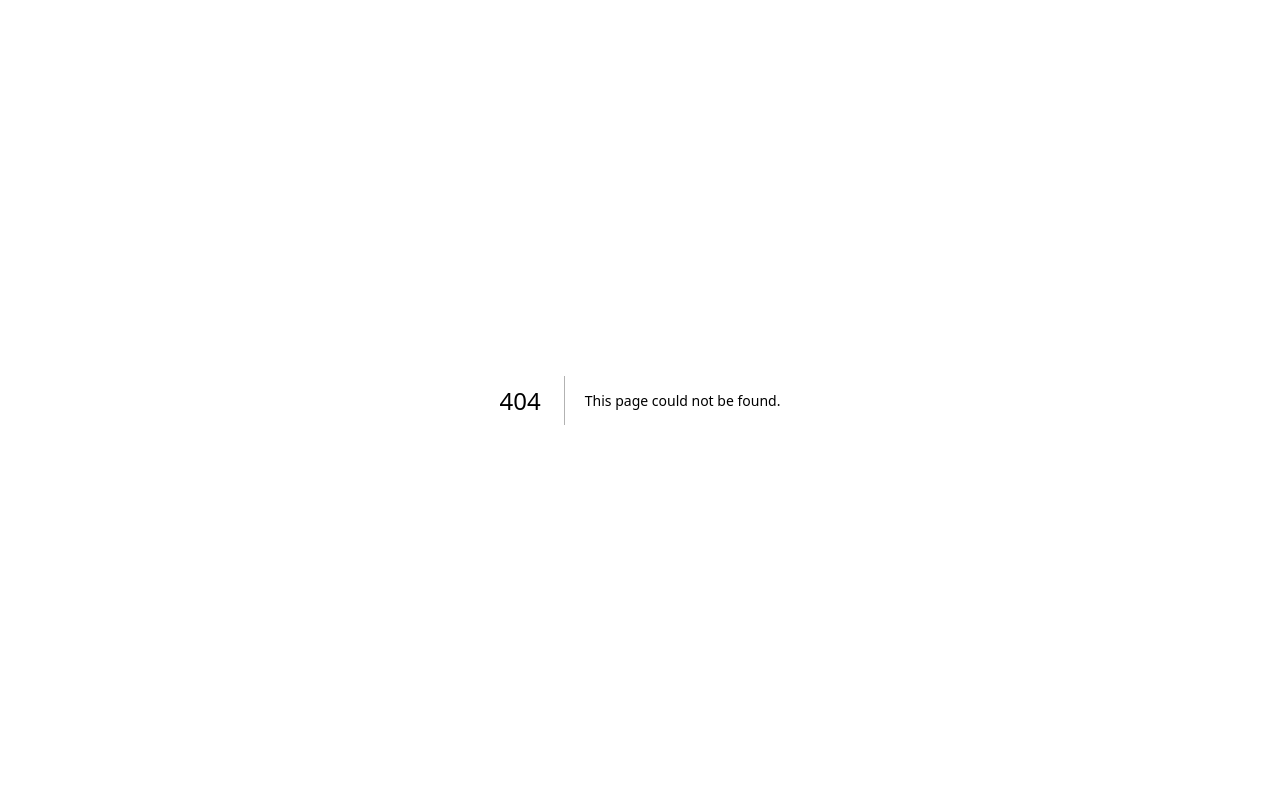
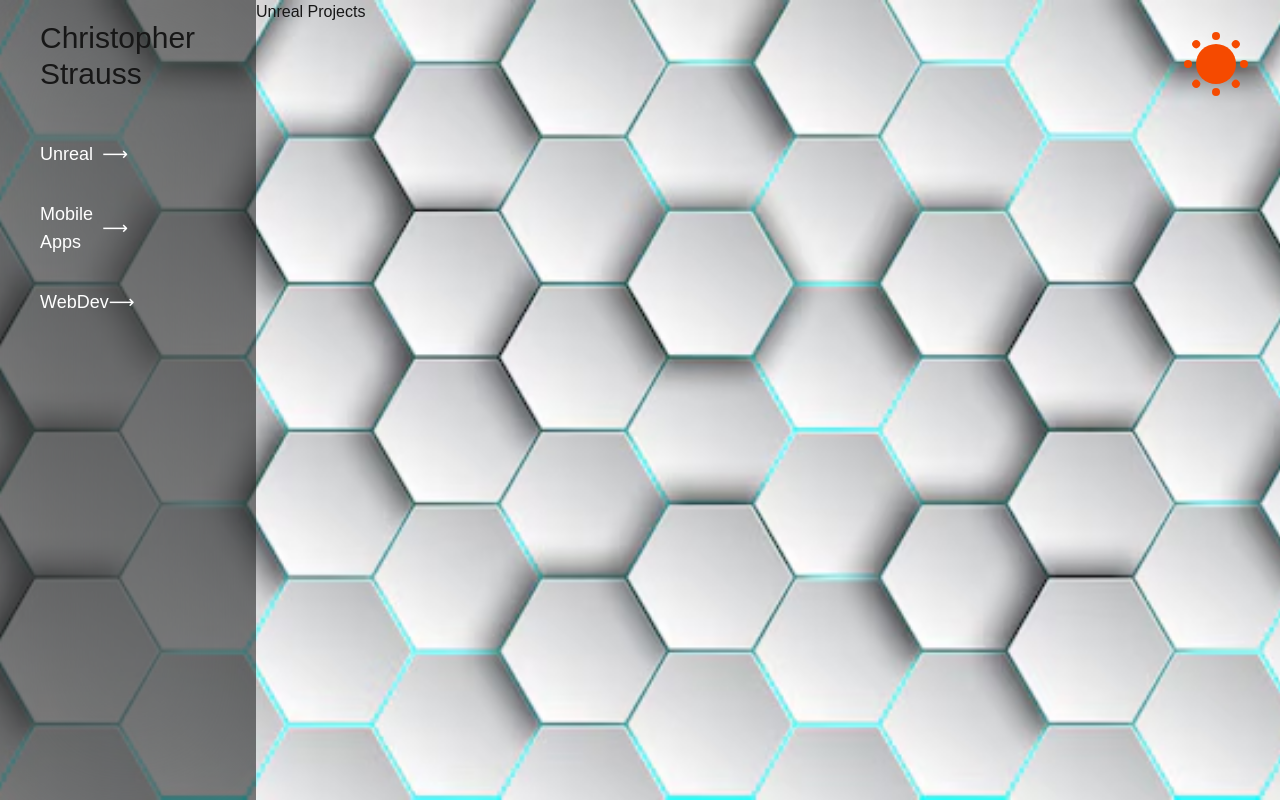
Before and after one commit to CrossStrauss/PortfolioSite2026, a Next.js app: page /projects/unreal in a window 1280 px wide. Before the commit this address had no page. Built offline with nearby package versions, Linux system fonts and the light colour scheme.

Commit message:
Layput changes and styling fixes

```diff
--- a/src/app/components/ThreeScene.tsx
+++ b/src/app/components/ThreeScene.tsx
@@ -93,7 +93,7 @@ export default function ThreeScene() {
     }, [viewMode])
 
     return (
-        <div className={`w-full h-full top-0 left-0 z-1 ${viewModeClass}`}>
+        <div className={`w-full h-full top-0 left-0 z-1 absolute ${viewModeClass}`}>
             <Canvas camera={{ position: [3, 20, 30] }} className={"h-full"}>
                 <Environment preset="studio" />
                 <ambientLight intensity={1} />
--- /dev/null
+++ b/src/app/components/sidebar-link.tsx
@@ -0,0 +1,16 @@
+import Link from "next/link"
+
+type SidebarLinkProps = {
+  projectType: string,
+  link: string
+}
+
+
+export default function SidebarLink({ projectType, link }: SidebarLinkProps) {
+    return (
+        <Link href={`/${link}`} className="w-[50%] group flex items-center py-2 cursor-pointer flex justify-between">
+           <span className="text-lg text-white">{projectType}</span>
+           <span className="text-lg text-white group-hover:translate-x-2 transition-all duration-100">&#10230;</span>
+        </Link>
+    )
+}
--- a/src/app/components/sidebar.tsx
+++ b/src/app/components/sidebar.tsx
@@ -2,8 +2,7 @@
 
 import { useEffect } from 'react'
 import { useAppContext } from '../context/portfolioContext'
-import SkewedButton from './skewedButton';
-
+import SidebarLink from './sidebar-link';
 export default function Sidebar() {
     const {currentProjectType, setCurrentProjectType} = useAppContext();
 
@@ -12,17 +11,18 @@ export default function Sidebar() {
     }, []);
 
     return (
-        <div className="w-full h-full relative">
-            <div className="absolute bg-gray-200 w-full h-full px-10 py-5">
+        <div className="w-full h-full relative z-2">
+            <div className="absolute w-full h-full px-10 py-5 z-3">
                 <div className="flex justify-start items-center">
                     <span className="text-3xl">Christopher Strauss</span>
                 </div>
                 <div className='flex justify-start flex-col pt-10 gap-4'>
-                    <SkewedButton />
-                    <SkewedButton />
-                    <SkewedButton />
+                    <SidebarLink projectType="Unreal" link='projects/unreal' />
+                    <SidebarLink projectType="Mobile Apps" link='projects/mobile' />
+                    <SidebarLink projectType="WebDev" link='projects/webdev' />
                 </div>
             </div>
+            <div className="absolute bg-black backdrop-blur-3xl w-full h-full opacity-50"></div>
         </div>
     )
 }
--- a/src/app/layout.tsx
+++ b/src/app/layout.tsx
@@ -2,6 +2,10 @@ import type { Metadata } from "next";
 import { Geist, Geist_Mono } from "next/font/google";
 import "./globals.css";
 import { AppProvider, useAppContext } from "./context/portfolioContext";
+import SideBar from "./components/sidebar";
+import ThreeScene from './components/ThreeScene'
+import ViewModeToggler from "./components/viewModeToggler";
+import Image from "next/image";
 
 const geistSans = Geist({
   variable: "--font-geist-sans",
@@ -27,10 +31,25 @@ export default function RootLayout({
     <html lang="en">
       <body className={`${geistSans.variable} ${geistMono.variable} antialiased`} >
         <AppProvider>
-          <div className={'w-full h-[100vh] flex flex-col relative'}>
-            {children}
+          <div className="grid grid-cols-5">
+            <ViewModeToggler />
+            {/* <ThreeScene/> */}
+            <SideBar/>
+            <div className={'w-full h-[100vh] flex flex-col relative z-1 col-span-4'}>
+              {children}
+            </div>
           </div>
         </AppProvider>
+        <div className="fixed inset-0 -z-10">
+          <Image
+            src="/pattern-hexagon-background-abstract-geometric-wallpaper-with-cover-web-shape_29971-522.avif"
+            alt="Background"
+            fill
+            className="object-cover"
+            priority
+          />
+        </div>
+
       </body>
     </html>
   );
--- a/src/app/page.tsx
+++ b/src/app/page.tsx
@@ -1,13 +1,10 @@
-import SideBar from "./components/sidebar";
-import ThreeScene from './components/ThreeScene'
-import ViewModeToggler from "./components/viewModeToggler";
+
 export default function Home() {
   return (
     <div className="z-5 relative w-full h-full justify-center items-center grid grid-cols-4">
-      <ViewModeToggler />
-      <SideBar/>
+
       <div className={"col-span-3 h-full"}>
-        <ThreeScene/>
+
       </div>
     </div>
   );
--- /dev/null
+++ b/src/app/projects/layout.tsx
@@ -0,0 +1,7 @@
+export default function ProjectsLayout({ children }: { children: React.ReactNode }) {
+    return (
+        <div>
+            {children}
+        </div>
+    )
+}
--- /dev/null
+++ b/src/app/projects/mobile/page.tsx
@@ -0,0 +1,8 @@
+export default function GameDevPage() {
+  return (
+    <div>
+      <h1>Mobile Projects</h1>
+      <p>Here are some of my mobile projects.</p>
+    </div>
+  );
+}
--- /dev/null
+++ b/src/app/projects/unreal/page.tsx
@@ -0,0 +1,7 @@
+export default function UnrealPage() {
+    return (
+        <div>
+            <h1>Unreal Projects</h1>
+        </div>
+    )
+}
--- /dev/null
+++ b/src/app/projects/webdev/page.tsx
@@ -0,0 +1,8 @@
+export default function WebDevPage() {
+  return (
+    <div>
+      <h1>Web Development Projects</h1>
+      <p>Here are some of my web development projects.</p>
+    </div>
+  );
+}
```
Also changed, not shown: public/pattern-hexagon-background-abstract-geometric-wallpaper-with-cover-web-shape_29971-522.avif (added).
